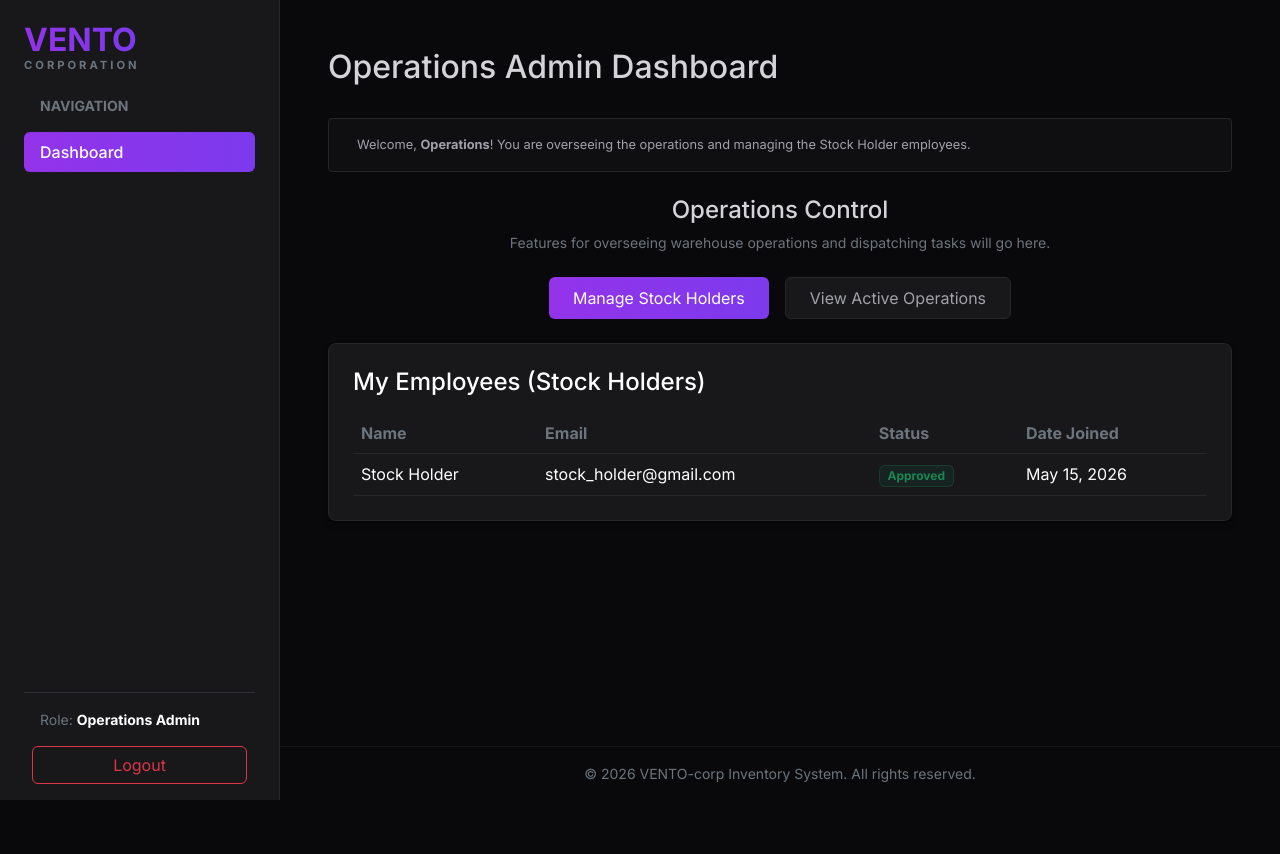
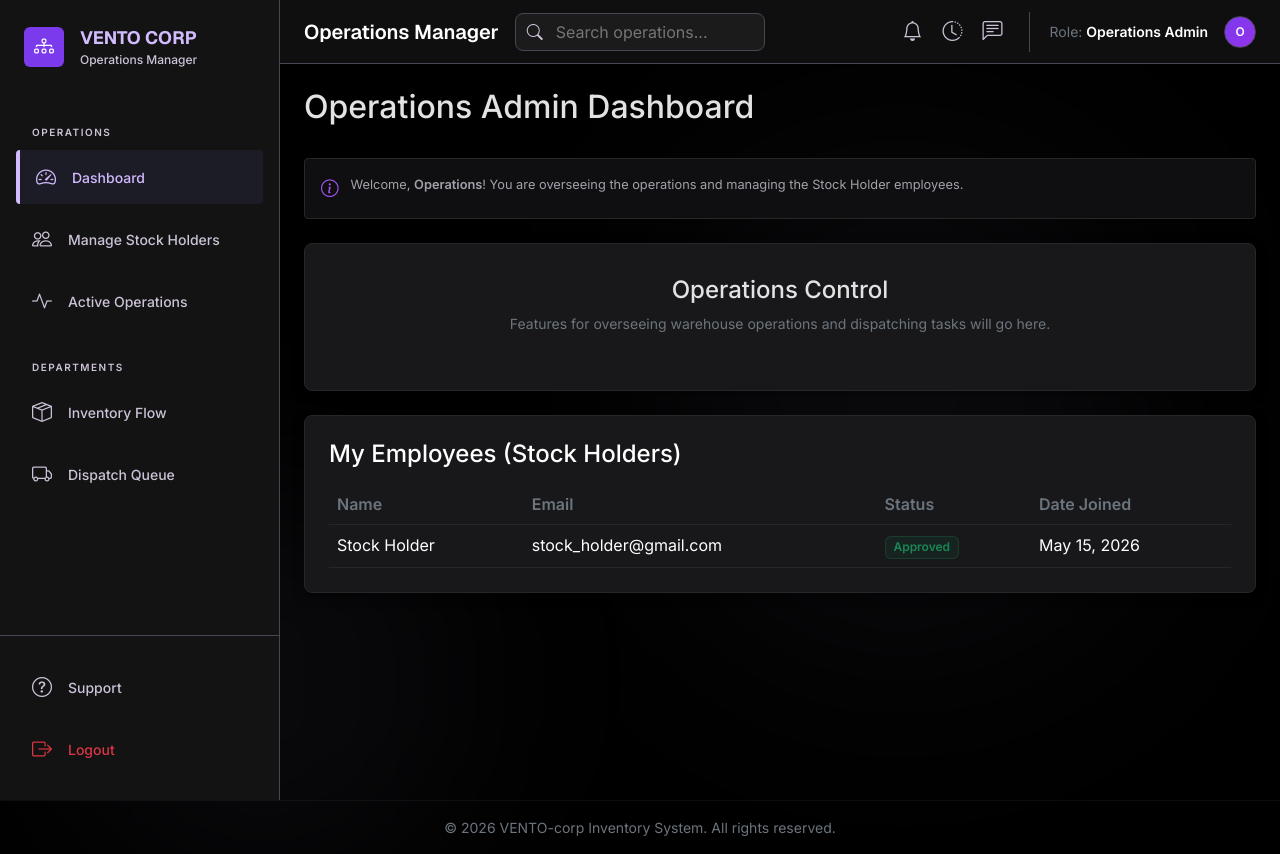
Before and after one commit to sijey-CJAA/VENTO-corp, a PHP site: page /public/admin/operations/operations.php in a window 1280 px wide. Before the commit the page ends 800 px from the top, so only its background shows below. Run offline with PHP 8.4, Linux system fonts and the light colour scheme; a user stored in the database is signed in; data comes from the database, SQL or seed files in the repository.

Commit message:
created header for operations manager

```diff
--- /dev/null
+++ b/includes/operationManagerHeader.php
@@ -0,0 +1,413 @@
+<?php
+// Operations Manager layout based on the IT Admin dashboard pattern.
+?>
+<!DOCTYPE html>
+<html lang="en" data-bs-theme="dark">
+<head>
+    <meta charset="UTF-8">
+    <meta name="viewport" content="width=device-width, initial-scale=1.0">
+    <title>VENTO-corp Operations Manager</title>
+    <!-- Bootstrap CSS -->
+    <link href="https://cdn.jsdelivr.net/npm/bootstrap@5.3.3/dist/css/bootstrap.min.css" rel="stylesheet">
+    <link href="https://fonts.googleapis.com/css2?family=Inter:wght@400;500;600&family=Geist:wght@400;600;700&display=swap" rel="stylesheet">
+    <!-- Bootstrap Icons -->
+    <link rel="stylesheet" href="https://cdn.jsdelivr.net/npm/bootstrap-icons@1.11.3/font/bootstrap-icons.min.css">
+
+    <style>
+        :root {
+            --surface-dim: #131313;
+            --surface-container-highest: #353535;
+            --surface-container-low: #1b1b1b;
+            --surface-container: #1f1f1f;
+            --primary: #d2bbff;
+            --primary-container: #7c3aed;
+            --secondary: #c4c1fb;
+            --secondary-container: #444173;
+            --outline-variant: #4a4455;
+            --on-surface: #e2e2e2;
+            --on-surface-variant: #ccc3d8;
+        }
+
+        body {
+            font-family: 'Inter', sans-serif;
+            background-color: #000000;
+            color: var(--on-surface);
+            overflow: hidden;
+        }
+
+        .font-display-lg { font-family: 'Geist', sans-serif; }
+        .font-headline-sm { font-family: 'Geist', sans-serif; font-size: 20px; font-weight: 600; }
+
+        .app-sidebar {
+            position: fixed;
+            left: 0;
+            top: 0;
+            height: 100vh;
+            z-index: 1050;
+            background-color: var(--surface-dim);
+            border-right: 1px solid var(--outline-variant);
+            width: 85px;
+            transition: width 0.3s ease;
+            overflow: hidden;
+            display: flex;
+            flex-direction: column;
+        }
+
+        .app-sidebar:hover {
+            width: 280px;
+        }
+
+        .sidebar-link {
+            display: flex;
+            align-items: center;
+            gap: 16px;
+            padding: 12px 16px;
+            color: var(--on-surface-variant);
+            text-decoration: none;
+            border-radius: 4px;
+            transition: all 0.2s;
+            white-space: nowrap;
+        }
+
+        .sidebar-link:hover {
+            background-color: var(--surface-container-highest);
+            color: var(--on-surface);
+        }
+
+        .sidebar-link.active {
+            border-left: 4px solid var(--primary);
+            background-color: rgba(68, 65, 115, 0.2);
+            color: var(--primary);
+        }
+
+        .sidebar-text {
+            opacity: 0;
+            transition: opacity 0.3s;
+            font-size: 14px;
+            font-weight: 500;
+        }
+
+        .sidebar-section-label {
+            color: var(--on-surface-variant);
+            font-size: 10px;
+            font-weight: 700;
+            letter-spacing: 1.5px;
+            text-transform: uppercase;
+            opacity: 0;
+            transition: opacity 0.3s;
+            padding: 8px 16px 2px;
+            white-space: nowrap;
+        }
+
+        .app-sidebar:hover .sidebar-text,
+        .app-sidebar:hover .sidebar-section-label {
+            opacity: 1;
+        }
+
+        .app-topbar {
+            position: fixed;
+            top: 0;
+            right: 0;
+            left: 72px;
+            height: 64px;
+            z-index: 1040;
+            display: flex;
+            justify-content: space-between;
+            align-items: center;
+            padding: 0 24px;
+            background-color: rgba(19, 19, 19, 0.8);
+            backdrop-filter: blur(12px);
+            border-bottom: 1px solid var(--outline-variant);
+            transition: left 0.3s ease;
+        }
+
+        .search-input {
+            background-color: var(--surface-container-low);
+            border: 1px solid var(--outline-variant);
+            color: var(--on-surface);
+            padding: 6px 16px 6px 40px;
+            border-radius: 8px;
+            width: 250px;
+            transition: all 0.2s;
+        }
+
+        .search-input:focus {
+            border-color: var(--primary);
+            outline: none;
+            box-shadow: 0 0 0 1px var(--primary);
+        }
+
+        .icon-btn {
+            width: 40px;
+            height: 40px;
+            display: flex;
+            align-items: center;
+            justify-content: center;
+            border-radius: 50%;
+            color: var(--on-surface-variant);
+            background: transparent;
+            border: none;
+            transition: background 0.2s;
+        }
+
+        .icon-btn:hover {
+            background-color: var(--surface-container-low);
+            color: var(--on-surface);
+        }
+
+        .user-avatar {
+            width: 32px;
+            height: 32px;
+            border-radius: 50%;
+            border: 1px solid var(--outline-variant);
+            background: linear-gradient(135deg, #7c3aed, #9333ea);
+            color: #fff;
+            display: flex;
+            align-items: center;
+            justify-content: center;
+            font-size: 12px;
+            font-weight: 700;
+            flex-shrink: 0;
+        }
+
+        .app-main {
+            margin-left: 72px;
+            margin-top: 64px;
+            padding: 24px;
+            height: calc(100vh - 64px);
+            overflow-y: auto;
+            overflow-x: hidden;
+            transition: margin-left 0.3s ease;
+        }
+
+        .card, .stat-card {
+            background-color: #18181b !important;
+            border: 1px solid #27272a !important;
+            border-radius: 8px;
+            box-shadow: 0 4px 12px rgba(0, 0, 0, 0.35);
+        }
+
+        .feature-card {
+            background-color: #18181b;
+            border: 1px solid #27272a;
+            border-radius: 8px;
+            padding: 2rem;
+            box-shadow: 0 4px 12px rgba(0, 0, 0, 0.35);
+        }
+
+        .info-box {
+            background-color: #0f0f11;
+            border: 1px solid #27272a;
+            border-radius: 4px;
+            padding: 1rem;
+            display: flex;
+            gap: 0.75rem;
+            font-size: 0.8rem;
+            color: #a1a1aa;
+            align-items: flex-start;
+            margin-bottom: 1.5rem;
+        }
+
+        .info-box i {
+            color: #a855f7;
+            font-size: 1.1rem;
+        }
+
+        .table { color: var(--on-surface); }
+
+        .table-dark {
+            --bs-table-bg: #18181b;
+            --bs-table-border-color: #27272a;
+        }
+
+        .table-hover tbody tr:hover {
+            color: #fff;
+            background-color: rgba(168, 85, 247, 0.05);
+        }
+
+        .text-purple { color: #a855f7 !important; }
+
+        .btn-primary-purple {
+            background: linear-gradient(to right, #9333ea, #7c3aed) !important;
+            color: white !important;
+            border: none !important;
+            transition: opacity 0.2s;
+        }
+
+        .btn-primary-purple:hover {
+            opacity: 0.9;
+        }
+
+        .btn-outline-dark {
+            background-color: #18181b;
+            border: 1px solid #27272a;
+            color: #a1a1aa;
+        }
+
+        .btn-outline-dark:hover {
+            background-color: #27272a;
+            color: white;
+        }
+
+        .bg-aura {
+            position: fixed;
+            top: 0;
+            left: 0;
+            width: 100vw;
+            height: 100vh;
+            pointer-events: none;
+            z-index: 0;
+        }
+
+        .aura-1 {
+            position: absolute;
+            top: 20%;
+            right: 10%;
+            width: 500px;
+            height: 500px;
+            background-color: rgba(210, 187, 255, 0.05);
+            border-radius: 50%;
+            filter: blur(120px);
+        }
+
+        .aura-2 {
+            position: absolute;
+            bottom: -10%;
+            left: 5%;
+            width: 400px;
+            height: 400px;
+            background-color: rgba(196, 193, 251, 0.05);
+            border-radius: 50%;
+            filter: blur(100px);
+        }
+
+        @media (max-width: 768px) {
+            .app-sidebar {
+                transform: translateX(-100%);
+                width: 280px;
+            }
+
+            .app-sidebar.show {
+                transform: translateX(0);
+            }
+
+            .app-sidebar.show .sidebar-text,
+            .app-sidebar.show .sidebar-section-label {
+                opacity: 1;
+            }
+
+            .app-topbar {
+                left: 0;
+                padding: 0 16px;
+            }
+
+            .app-main {
+                margin-left: 0;
+                padding: 16px;
+            }
+
+            .search-input {
+                width: 180px;
+            }
+        }
+
+        @media (min-width: 769px) {
+            .app-sidebar:hover ~ .app-topbar {
+                left: 280px;
+            }
+
+            .app-sidebar:hover ~ .flex-grow-1 .app-main {
+                margin-left: 280px;
+            }
+        }
+    </style>
+</head>
+<body>
+    <?php if (isset($_SESSION['user_id'])): ?>
+    <div class="d-flex min-vh-100">
+        <div class="bg-aura">
+            <div class="aura-1"></div>
+            <div class="aura-2"></div>
+        </div>
+
+        <aside class="app-sidebar">
+            <div class="d-flex align-items-center gap-3 p-4" style="overflow: hidden; white-space: nowrap;">
+                <div class="d-flex align-items-center justify-content-center rounded" style="min-width: 40px; height: 40px; background-color: var(--primary-container);">
+                    <i class="bi bi-diagram-3 text-white fs-5"></i>
+                </div>
+                <div class="d-flex flex-column sidebar-text">
+                    <span class="font-display-lg fw-bold" style="font-size: 18px; color: var(--primary);">VENTO CORP</span>
+                    <span style="font-size: 12px; color: var(--on-surface-variant);">Operations Manager</span>
+                </div>
+            </div>
+
+            <nav class="flex-grow-1 d-flex flex-column gap-2 px-3 py-4">
+                <div class="sidebar-section-label">Operations</div>
+                <a href="operations.php" class="sidebar-link active">
+                    <i class="bi bi-speedometer2 fs-5"></i>
+                    <span class="sidebar-text">Dashboard</span>
+                </a>
+                <a href="#" class="sidebar-link">
+                    <i class="bi bi-people fs-5"></i>
+                    <span class="sidebar-text">Manage Stock Holders</span>
+                </a>
+                <a href="#" class="sidebar-link">
+                    <i class="bi bi-activity fs-5"></i>
+                    <span class="sidebar-text">Active Operations</span>
+                </a>
+
+                <div class="sidebar-section-label mt-3">Departments</div>
+                <a href="#" class="sidebar-link">
+                    <i class="bi bi-box-seam fs-5"></i>
+                    <span class="sidebar-text">Inventory Flow</span>
+                </a>
+                <a href="#" class="sidebar-link">
+                    <i class="bi bi-truck fs-5"></i>
+                    <span class="sidebar-text">Dispatch Queue</span>
+                </a>
+            </nav>
+
+            <div class="d-flex flex-column gap-2 px-3 py-4 border-top" style="border-color: var(--outline-variant) !important;">
+                <a href="#" class="sidebar-link">
+                    <i class="bi bi-question-circle fs-5"></i>
+                    <span class="sidebar-text">Support</span>
+                </a>
+                <a href="/VENTO-corp/public/logout.php" class="sidebar-link text-danger">
+                    <i class="bi bi-box-arrow-right fs-5"></i>
+                    <span class="sidebar-text">Logout</span>
+                </a>
+            </div>
+        </aside>
+
+        <header class="app-topbar">
+            <div class="d-flex align-items-center gap-3">
+                <button class="btn btn-link text-white d-md-none p-0 me-2" onclick="document.querySelector('.app-sidebar').classList.toggle('show')">
+                    <i class="bi bi-list fs-3"></i>
+                </button>
+                <h1 class="font-headline-sm text-white mb-0 d-none d-lg-block">Operations Manager</h1>
+                <div class="position-relative d-none d-sm-block">
+                    <i class="bi bi-search position-absolute" style="left: 12px; top: 50%; transform: translateY(-50%); color: var(--on-surface-variant);"></i>
+                    <input class="search-input" placeholder="Search operations..." type="text">
+                </div>
+            </div>
+            <div class="d-flex align-items-center gap-3">
+                <div class="d-flex align-items-center border-end pe-3 me-1 d-none d-md-flex" style="border-color: var(--outline-variant) !important;">
+                    <button class="icon-btn" type="button"><i class="bi bi-bell fs-5"></i></button>
+                    <button class="icon-btn" type="button"><i class="bi bi-clock-history fs-5"></i></button>
+                    <button class="icon-btn" type="button"><i class="bi bi-chat-left-text fs-5"></i></button>
+                </div>
+                <div class="small text-secondary d-none d-xl-block">
+                    Role: <strong class="text-white"><?php echo htmlspecialchars(ucwords(str_replace('_', ' ', $_SESSION['role'] ?? $_SESSION['user_type']))); ?></strong>
+                </div>
+                <div class="user-avatar" title="<?php echo htmlspecialchars($_SESSION['first_name'] ?? 'User'); ?>">
+                    <?php echo strtoupper(substr($_SESSION['first_name'] ?? 'U', 0, 1)); ?>
+                </div>
+            </div>
+        </header>
+
+        <div class="flex-grow-1 d-flex flex-column min-vh-100 w-100" style="overflow-x: hidden;">
+            <main class="app-main position-relative" style="z-index: 10;">
+    <?php else: ?>
+    <!-- Basic layout if not logged in -->
+    <main class="container-fluid flex-grow-1 p-4">
+    <?php endif; ?>
--- a/public/admin/operations/operations.php
+++ b/public/admin/operations/operations.php
@@ -13,7 +13,7 @@ $emp_stmt = $pdo->prepare("SELECT first_name, last_name, email, status, created_
 $emp_stmt->execute();
 $employees = $emp_stmt->fetchAll(PDO::FETCH_ASSOC);
 
-require_once '../../../includes/adminHeader.php';
+require_once '../../../includes/operationManagerHeader.php';
 ?>
 
 <div class="dashboard">
@@ -29,10 +29,6 @@ require_once '../../../includes/adminHeader.php';
     <div class="feature-card text-center mt-4">
         <h4 class="mb-2">Operations Control</h4>
         <p class="text-secondary small mb-4">Features for overseeing warehouse operations and dispatching tasks will go here.</p>
-        <div class="d-flex justify-content-center gap-3 flex-wrap">
-            <button class="btn btn-primary-purple px-4 py-2">Manage Stock Holders</button>
-            <button class="btn btn-outline-dark px-4 py-2">View Active Operations</button>
-        </div>
     </div>
     <div class="card p-4 mt-4">
         <h4 class="mb-3 text-white">My Employees (Stock Holders)</h4>
```
